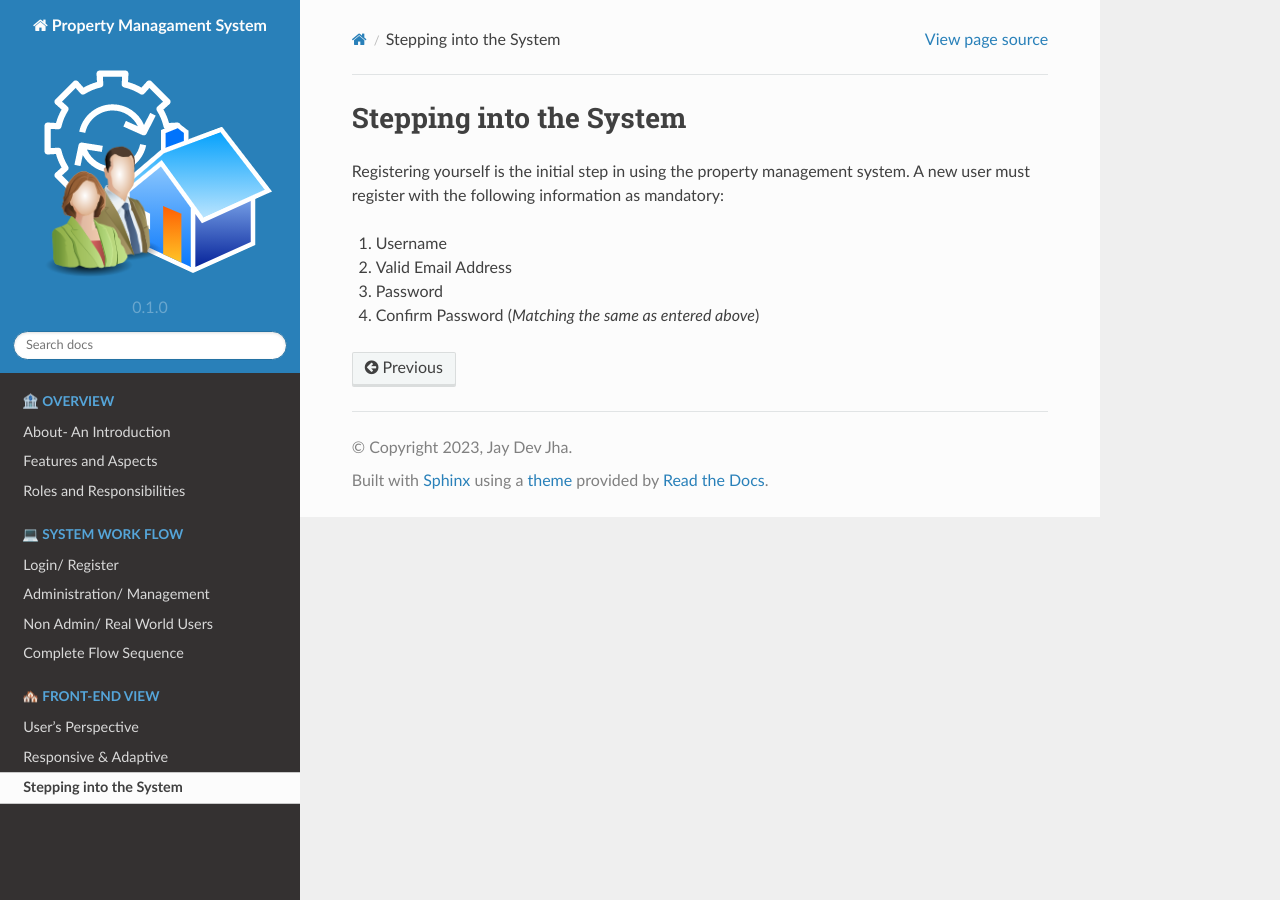
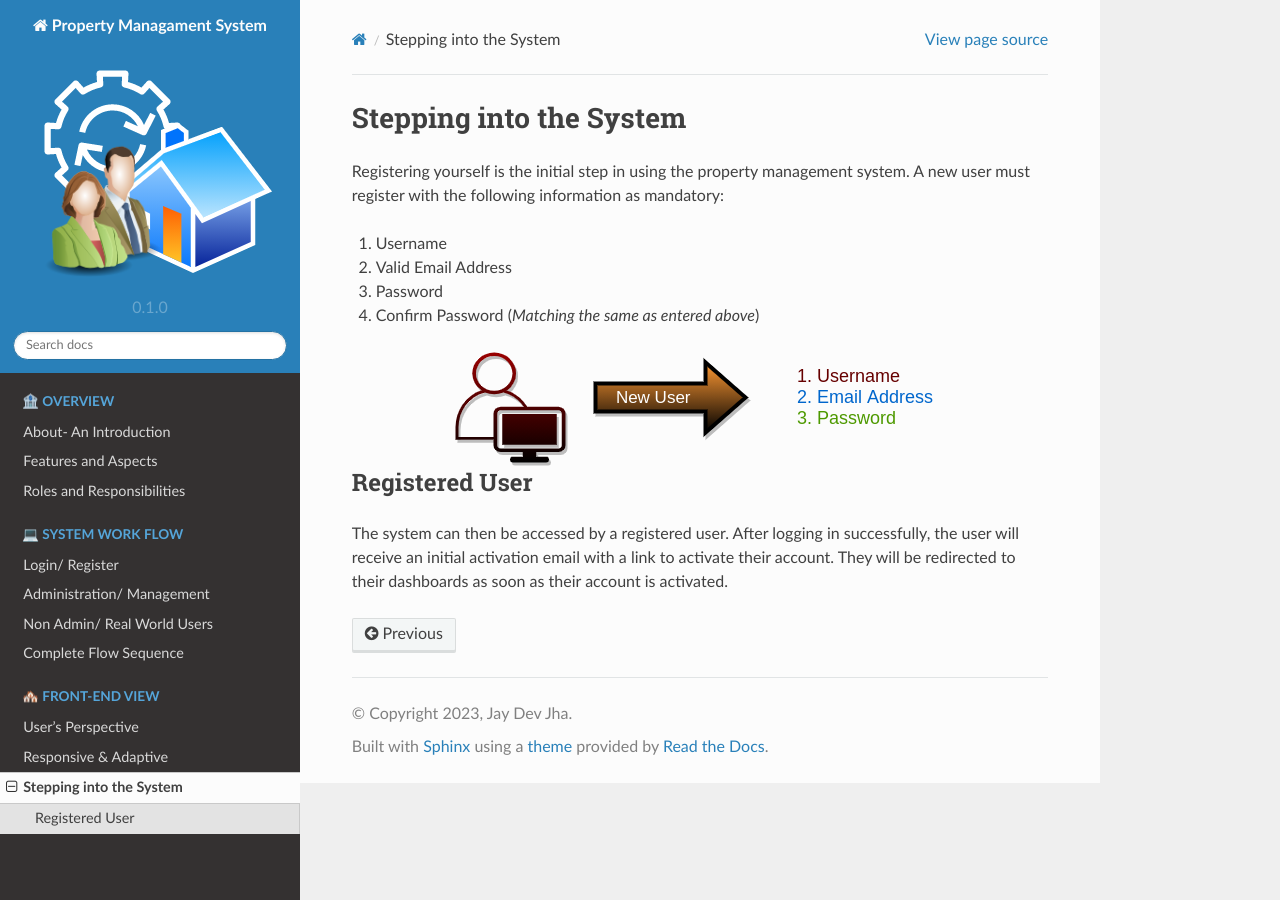
Before and after one commit to IIITM-Jay/Property-Management-System-Docs, a Sphinx documentation site: the page built from docs/source/login.rst, in a window 1280 px wide. Built offline with Sphinx 7.4.7 and the Read the Docs theme 2.0.0, drawn with Linux system fonts in a browser that asks for light colours.

Commit message:
Update login.rst

```diff
--- a/docs/source/login.rst
+++ b/docs/source/login.rst
@@ -8,3 +8,10 @@ Registering yourself is the initial step in using the property management system
 2. Valid Email Address
 3. Password
 4. Confirm Password (*Matching the same as entered above*)
+
+.. image:: _static/images/newUser.png
+   :align: center
+
+Registered User
+--------------------
+The system can then be accessed by a registered user. After logging in successfully, the user will receive an initial activation email with a link to activate their account. They will be redirected to their dashboards as soon as their account is activated.
```
